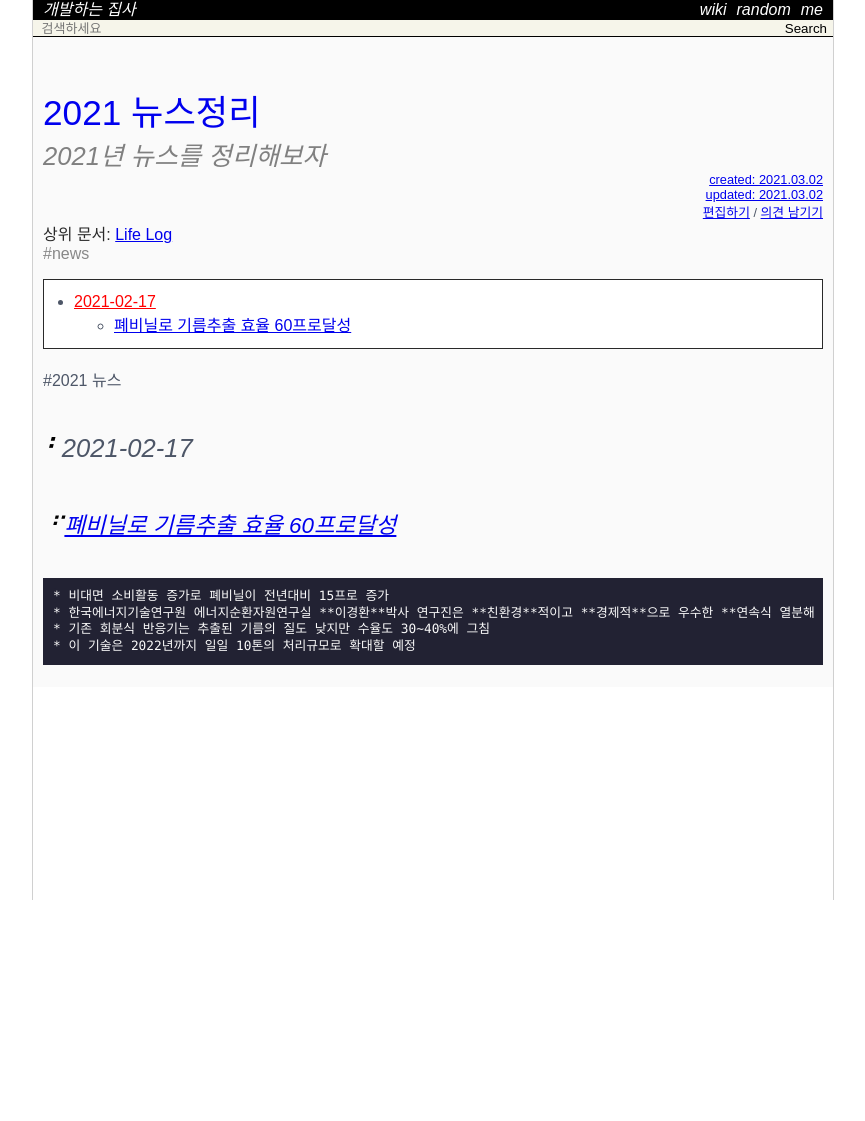
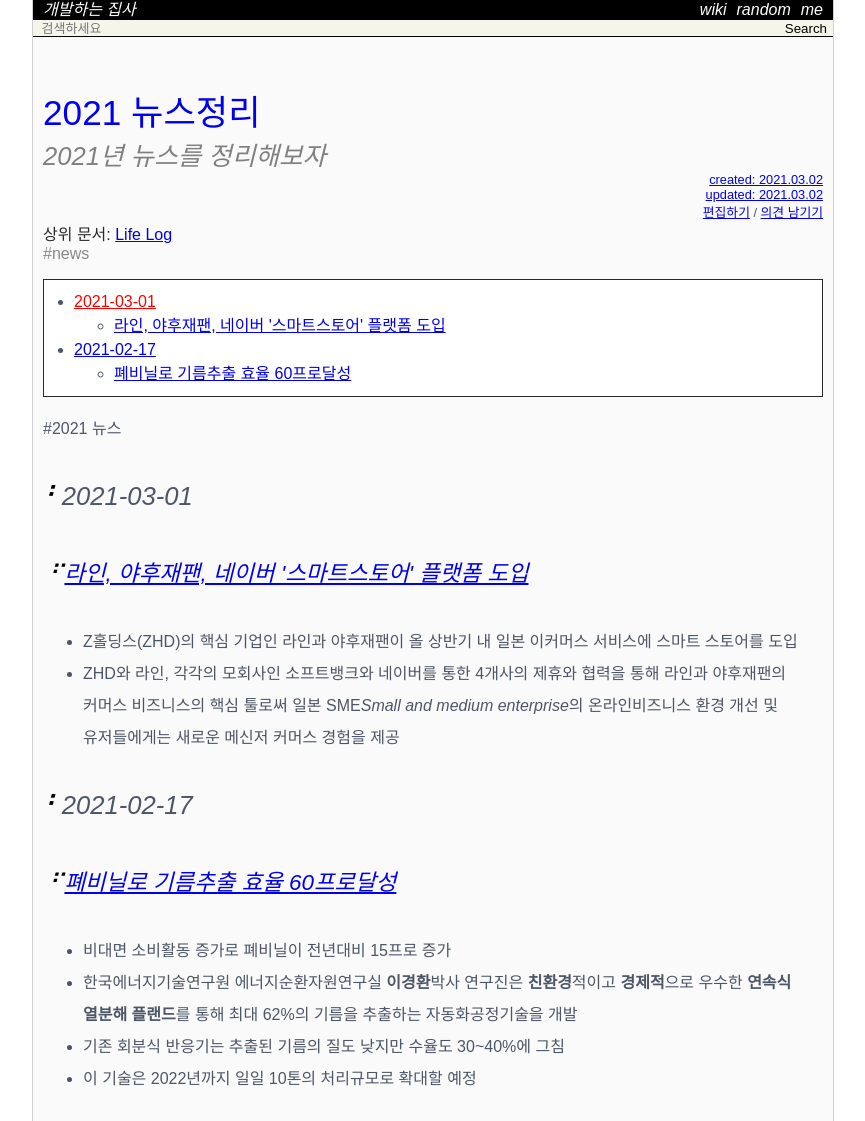
Before and after one commit to Achelous1/achelous1.github.io, a Jekyll site: the page built from _wiki/news-2021.md, in a window 1280 px wide. Shown: the whole page, without its empty margins (207-1072 px from the left). Built offline with Jekyll 4.4.1, drawn with Linux system fonts in a browser that asks for light colours; nearby versions of some CDN libraries; some web fonts are replaced; comment, search, counter and statistics services are not loaded; before the commit the page ends 900 px from its top, so only the background shows below that.

Commit message:
Added more news

```diff
--- a/_wiki/news-2021.md
+++ b/_wiki/news-2021.md
@@ -15,9 +15,15 @@
 
 #2021 뉴스
 
+### 2021-03-01
+#### [라인, 야후재팬, 네이버 '스마트스토어' 플랫폼 도입](https://zdnet.co.kr/view/?no=20210301155747)
+* Z홀딩스(ZHD)의 핵심 기업인 라인과 야후재팬이 올 상반기 내 일본 이커머스 서비스에 스마트 스토어를 도입
+* ZHD와 라인, 각각의 모회사인 소프트뱅크와 네이버를 통한 4개사의 제휴와 협력을 통해 라인과 야후재팬의 커머스 비즈니스의 핵심 툴로써 일본 SME*Small and medium enterprise*의 온라인비즈니스 환경 개선 및 유저들에게는 새로운 메신저 커머스 경험을 제공
+
+
 ### 2021-02-17
 #### [폐비닐로 기름추출 효율 60프로달성](https://blog.naver.com/energium/222247028914)
-    * 비대면 소비활동 증가로 폐비닐이 전년대비 15프로 증가
-    * 한국에너지기술연구원 에너지순환자원연구실 **이경환**박사 연구진은 **친환경**적이고 **경제적**으로 우수한 **연속식 열분해 플랜드**를 통해 최대 62%의 기름을 추출하는 자동화공정기술을 개발
-    * 기존 회분식 반응기는 추출된 기름의 질도 낮지만 수율도 30~40%에 그침
-    * 이 기술은 2022년까지 일일 10톤의 처리규모로 확대할 예정
+* 비대면 소비활동 증가로 폐비닐이 전년대비 15프로 증가
+* 한국에너지기술연구원 에너지순환자원연구실 **이경환**박사 연구진은 **친환경**적이고 **경제적**으로 우수한 **연속식 열분해 플랜드**를 통해 최대 62%의 기름을 추출하는 자동화공정기술을 개발
+* 기존 회분식 반응기는 추출된 기름의 질도 낮지만 수율도 30~40%에 그침
+* 이 기술은 2022년까지 일일 10톤의 처리규모로 확대할 예정
```
Also changed, not shown: other parts of _wiki/news-2021.md (+1 -1 lines).
